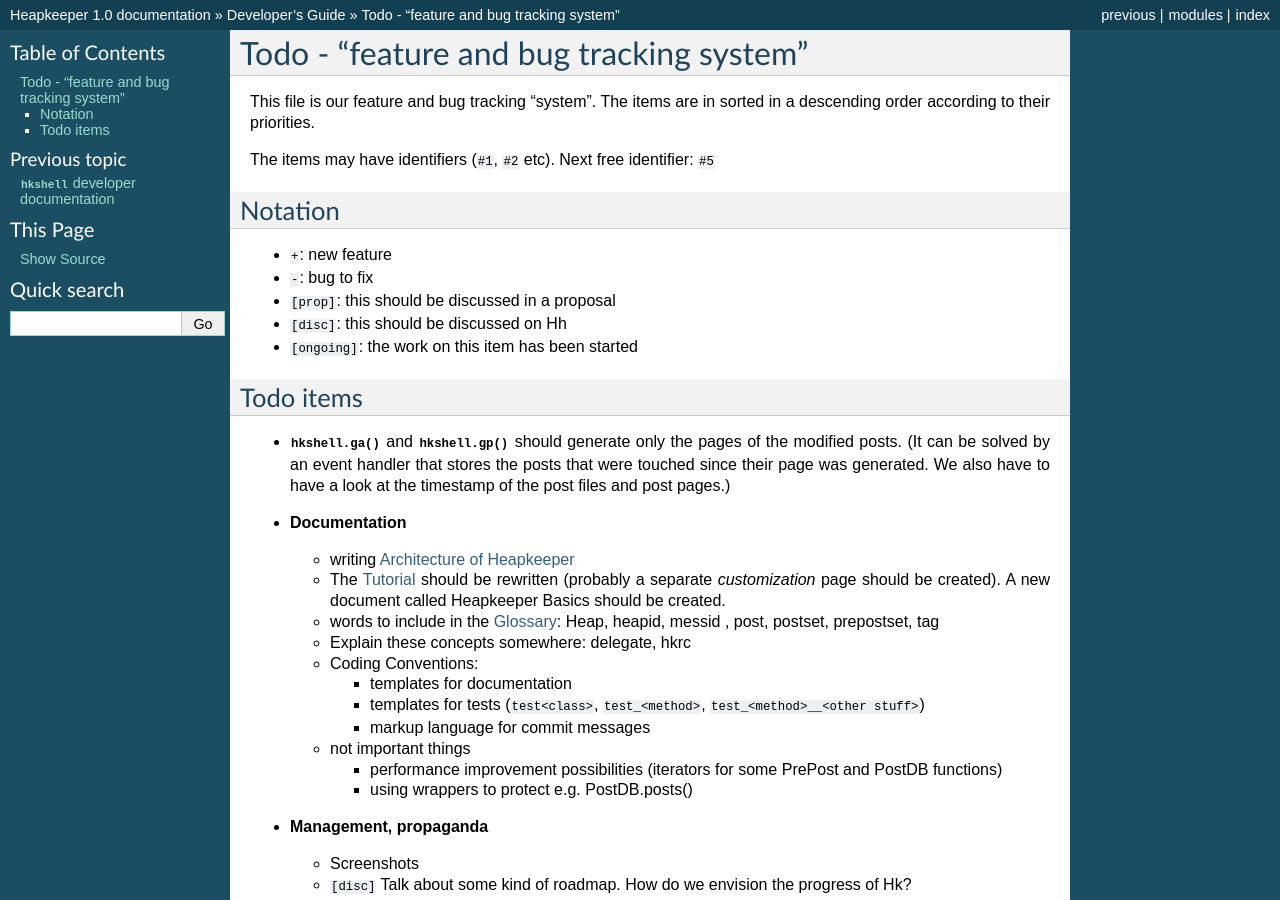
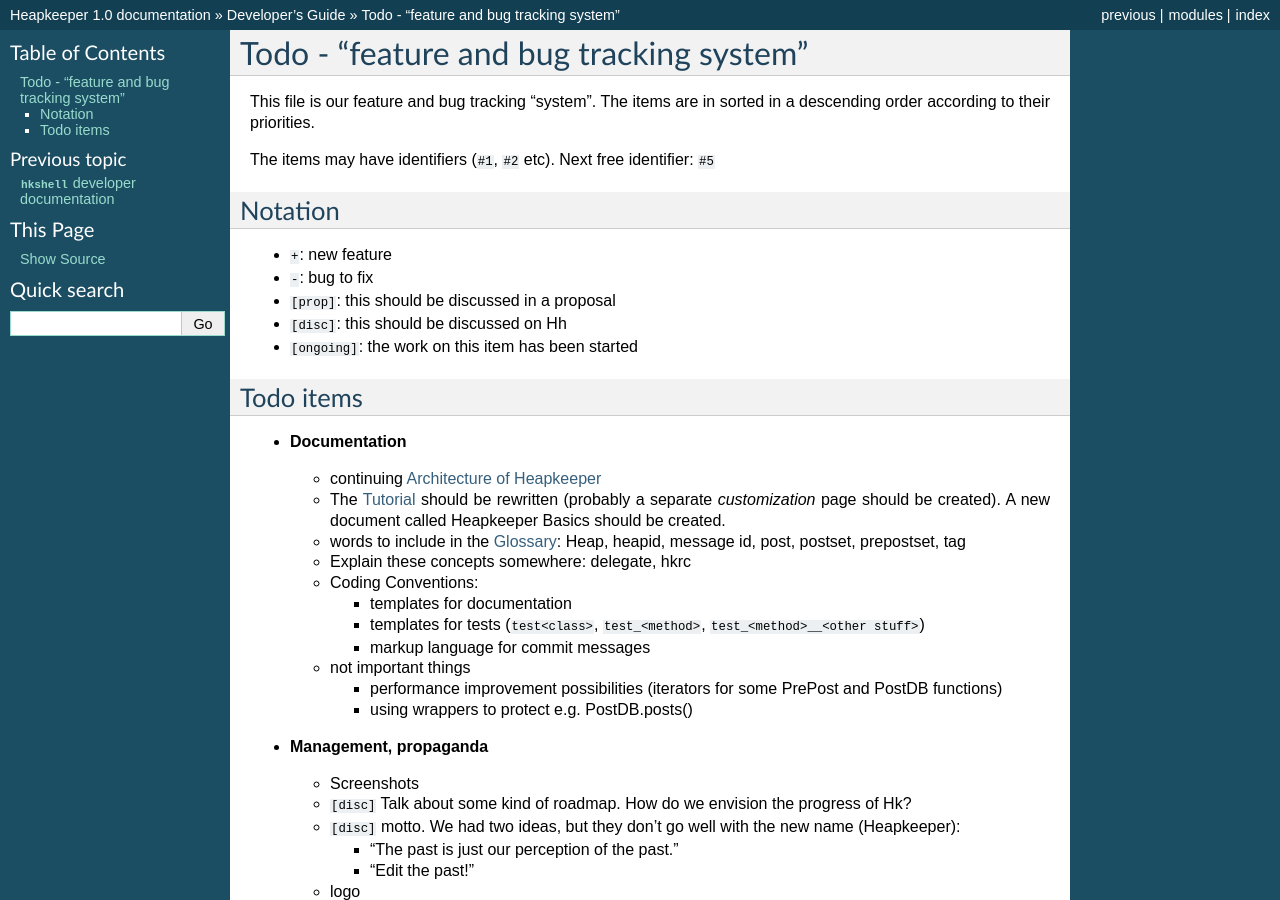
Before and after one commit to hcs42/heapkeeper-old, a Sphinx documentation site: the page built from doc/todo.rst, in a window 1280 px wide and 900 px high. Built offline with Sphinx 7.4.7, drawn with Linux system fonts in a browser that asks for light colours; pages that are not in the unit, such as notebooks, are missing from menus; some of the changed text lies outside the part shown.

Commit message:
Todo updated

```diff
--- a/doc/todo.rst
+++ b/doc/todo.rst
@@ -19,18 +19,13 @@ Notation
 Todo items
 ----------
 
-* :func:`hkshell.ga` and :func:`hkshell.gp` should generate only the pages of
-  the modified posts. (It can be solved by an event handler that stores the
-  posts that were touched since their page was generated. We also have to have
-  a look at the timestamp of the post files and post pages.)
-
 * **Documentation**
 
-  * writing :doc:`architecture`
+  * continuing :doc:`architecture`
   * The :doc:`tutorial` should be rewritten (probably a separate
     *customization* page should be created). A new document called Heapkeeper
     Basics should be created.
-  * words to include in the :doc:`glossary`: Heap, heapid, messid , post,
+  * words to include in the :doc:`glossary`: Heap, heapid, message id, post,
     postset, prepostset, tag
   * Explain these concepts somewhere: delegate, hkrc
   * Coding Conventions:
@@ -51,10 +46,16 @@ Todo items
   * Screenshots
   * ``[disc]`` Talk about some kind of roadmap. How do we envision the
     progress of Hk?
-  * ``[disc]`` Elevator speech, slogan, motto, logo.
+  * ``[disc]`` motto. We had two ideas, but they don't go well with the
+    new name (Heapkeeper):
 
     * "The past is just our perception of the past."
     * "Edit the past!"
+
+  * logo
+  * getting a domain for our homepage (http://www.heapkeeper.org) and a better
+    host
+  * setting up the public heap/public mailing list
 
 * **Generator**
 
@@ -232,15 +233,6 @@ Todo items
   recalculated and what should not be. It would improve only efficiently, not
   usability.
 
-* ``+`` hkshell could print affected emails after executing a command. The
-  touch-system could be used to make an approximation, but probably the hkshell
-  improved to reach a 100% correct solution. E.g. condiser setting subject X
-  for a post which already has that subject. The touch-system will say it
-  changed; I think the Post should not care about whether it really changed or
-  nor that, for efficiency reasons. On the other hand, the implementation of
-  hkshell would be much less elegant if it monitored actual changes in posts.
-  -- Csabi
-
 * ``+`` Downloading emails since given date.
   Workaround: if we go to the heap account regularly and archive the emails in
   the inbox, downloading new mail will remain fast.
```
